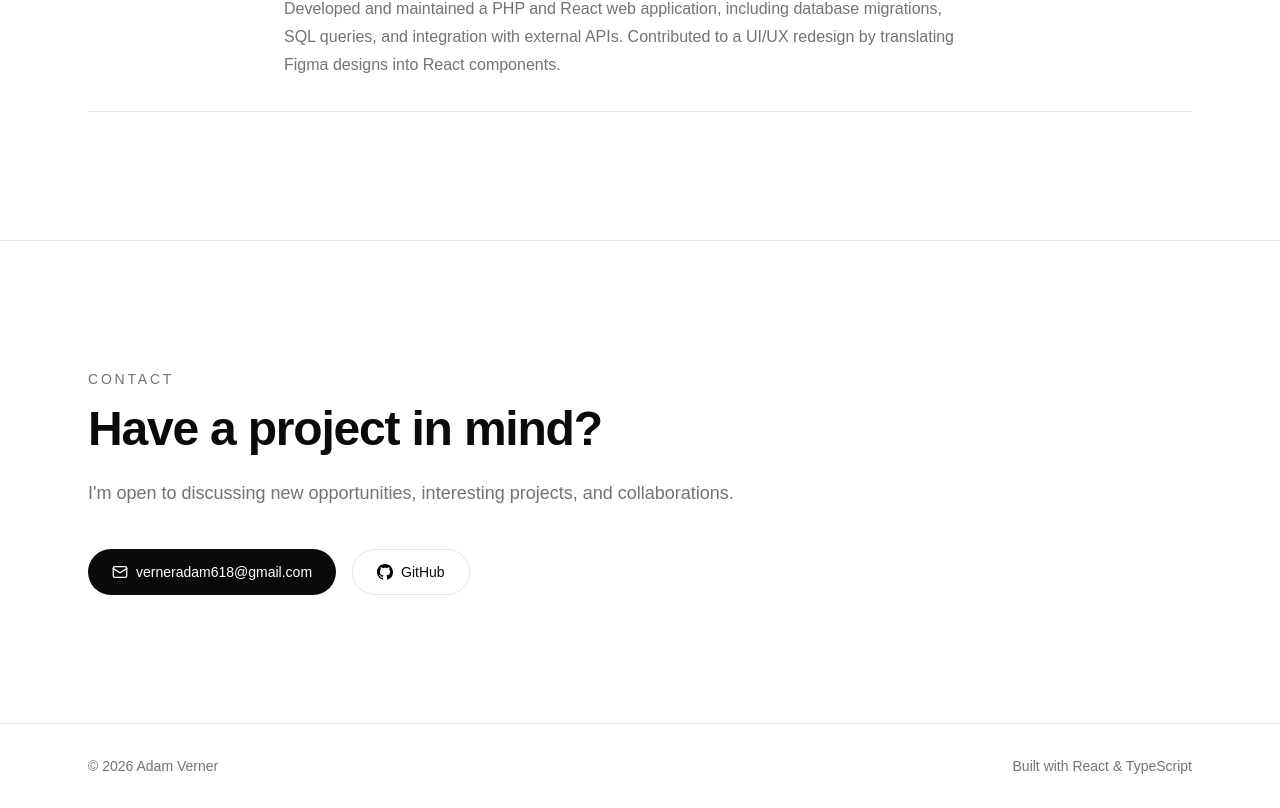
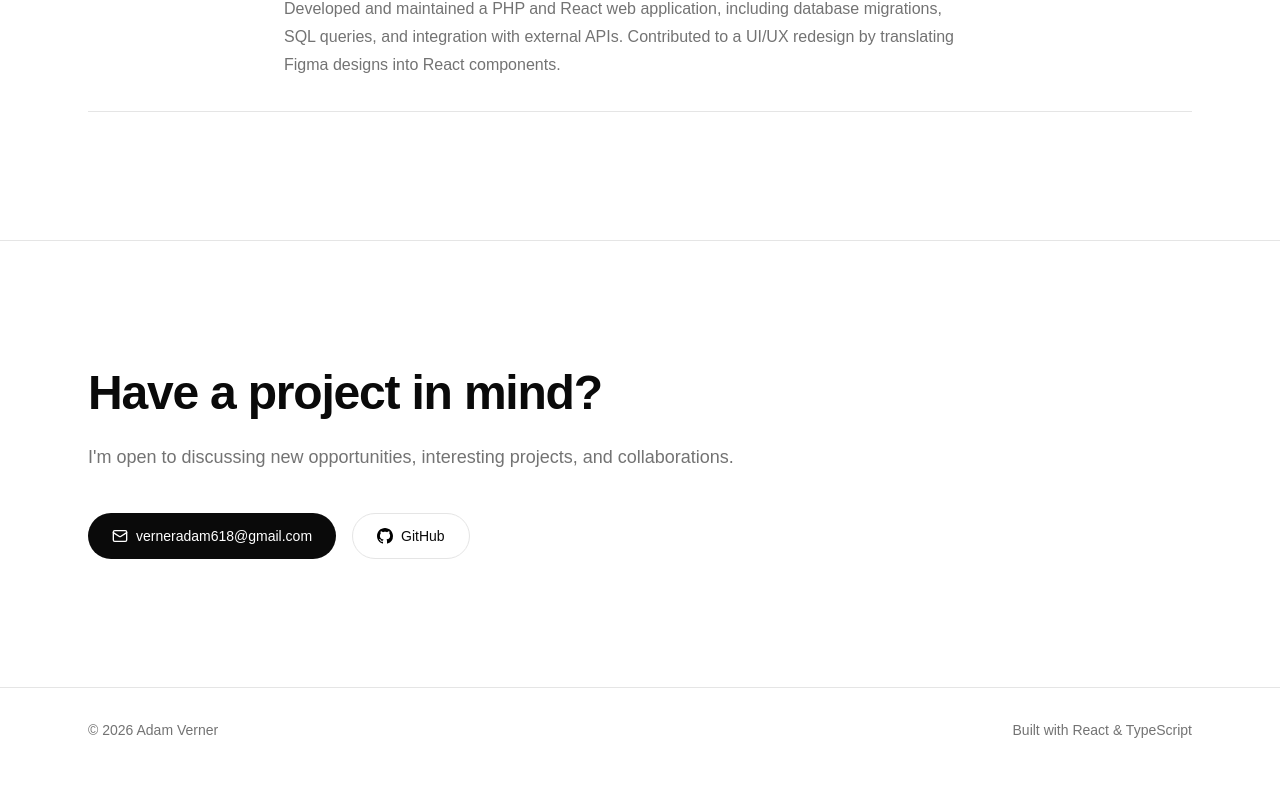
Before and after one commit to Verdanmaer/myPortfolio, a React (Vite) app: page / in a window 1280 px wide. Shown: the part 2716-3524 px from the top of the page. After the commit the page ends 3488 px from the top, so only its background shows below. Built offline with nearby package versions, Linux system fonts and the light colour scheme.

Commit message:
style: minor fix

```diff
--- a/src/App.tsx
+++ b/src/App.tsx
@@ -320,10 +320,6 @@ function App() {
         >
           <div className="mx-auto max-w-6xl px-6 py-12 md:py-32">
             <div className="max-w-3xl">
-              <p className="mb-4 text-sm font-medium uppercase tracking-[0.2em] text-muted-foreground">
-                Contact
-              </p>
-
               <h2 className="text-4xl font-semibold tracking-tight sm:text-5xl">
                 Have a project in mind?
               </h2>
```
